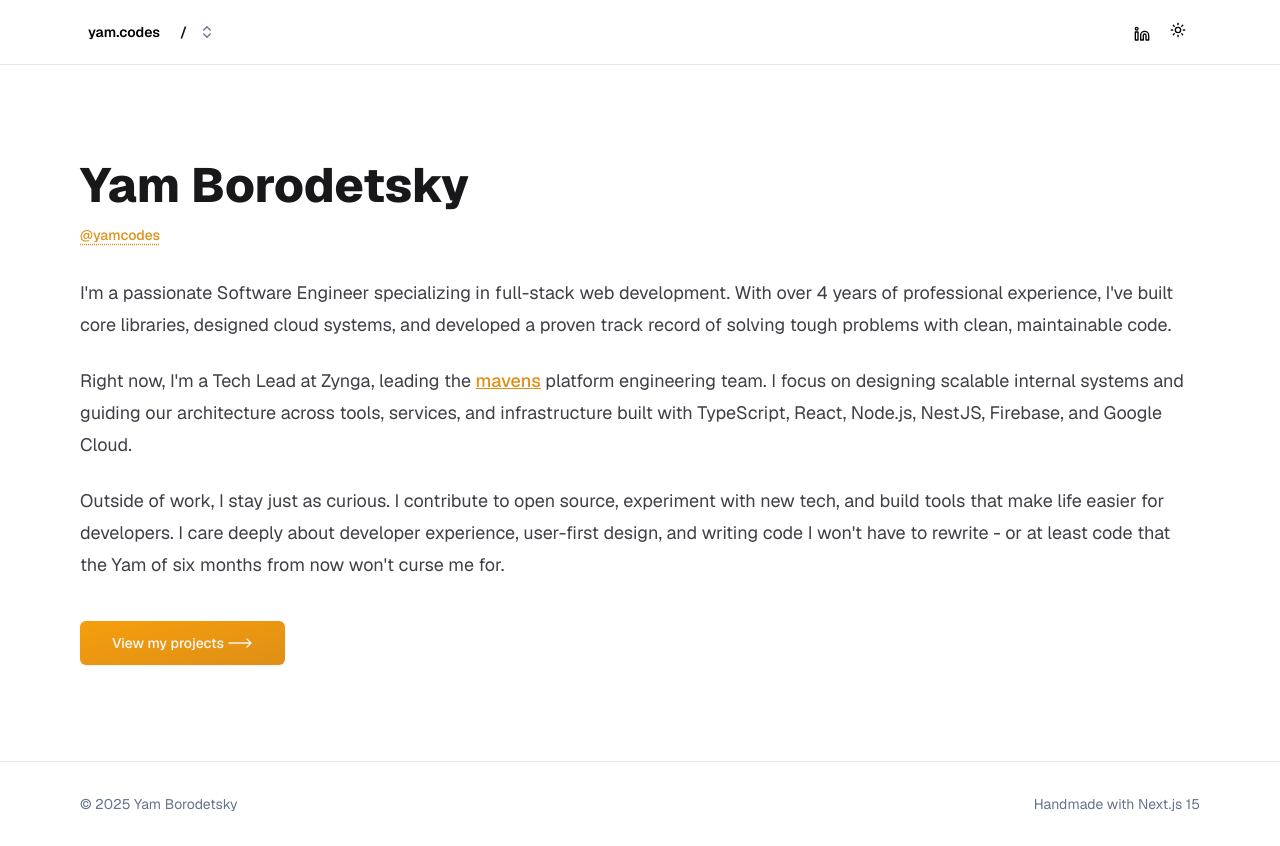
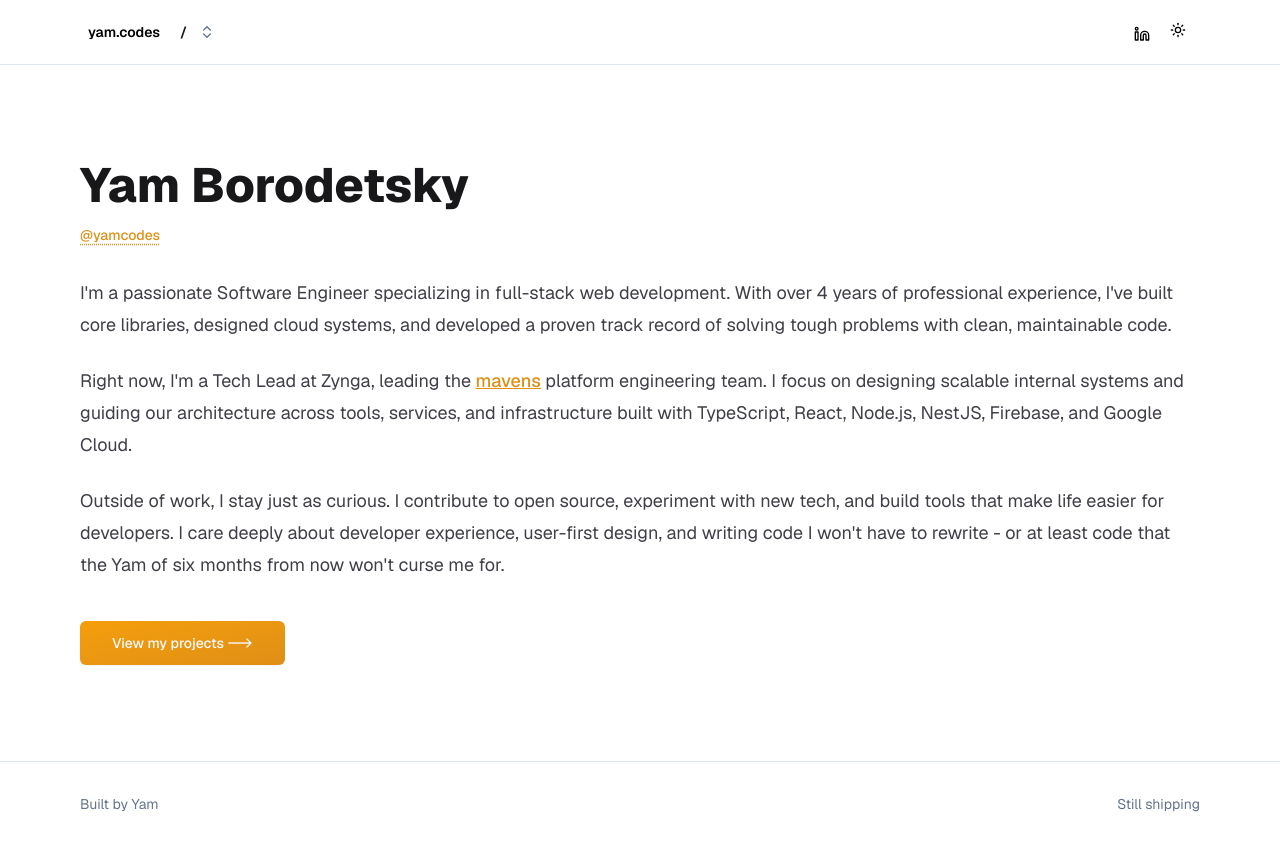
Before and after one commit to yamcodes/yam.codes, a Next.js app: page / in a window 1280 px wide. Built offline with nearby package versions, Linux system fonts and the light colour scheme; some icons are missing.

Commit message:
Update footer text and year information

```diff
--- a/src/components/footer.tsx
+++ b/src/components/footer.tsx
@@ -3,10 +3,10 @@ export default function Footer() {
 		<footer className="border-t py-6 md:py-8">
 			<div className="container max-w-6xl mx-auto px-4 flex flex-col md:flex-row justify-between items-center">
 				<div className="text-sm text-muted-foreground">
-					© {new Date().getFullYear()} Yam Borodetsky
+					Built by Yam
 				</div>
 				<div className="text-sm text-muted-foreground mt-2 md:mt-0">
-					Handmade with Next.js 15
+					Still shipping
 				</div>
 			</div>
 		</footer>
```
